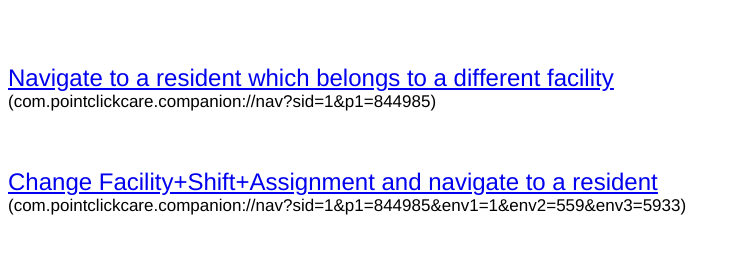
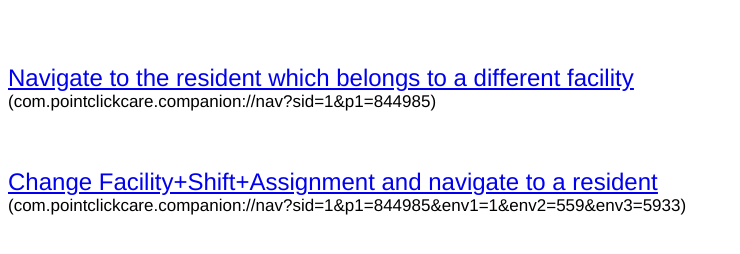
Before and after one commit to barvii/barvii.github.io, a plain HTML site: page index.html in a window 1280 px wide. Shown: the whole page, without its empty margins (0-740 px from the left). Drawn offline with Linux system fonts and the light colour scheme.

Commit message:
Update index.html

```diff
--- a/index.html
+++ b/index.html
@@ -19,7 +19,7 @@
 </span></p>
 <p class="p1"><span class="s1"><br>
 </span></p>
-<p class="p2"><span class="s2"><a href="com.pointclickcare.companion://nav?sid=1&amp;p1=844985">Navigate to a resident which belongs to a different facility</a></span></p>
+<p class="p2"><span class="s2"><a href="com.pointclickcare.companion://nav?sid=1&amp;p1=844985">Navigate to the resident which belongs to a different facility</a></span></p>
 <p class="p3"><span class="s1">(com.pointclickcare.companion://nav?sid=1&amp;p1=844985)</span></p>
 <p class="p1"><span class="s1"><br>
 </span></p>
```
